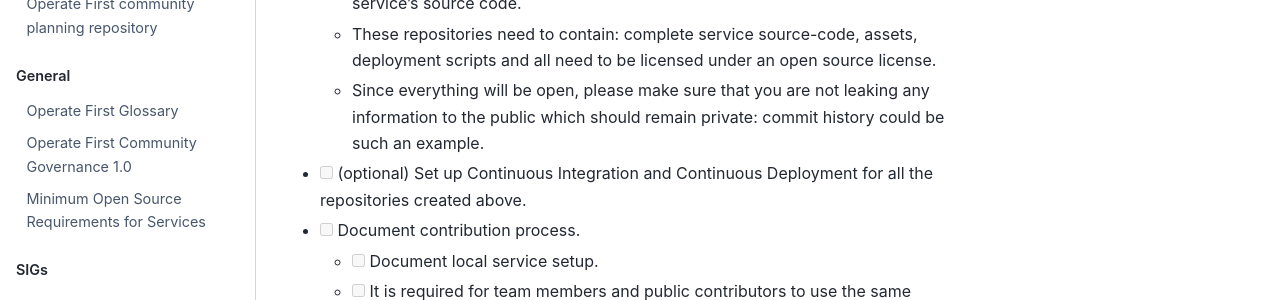
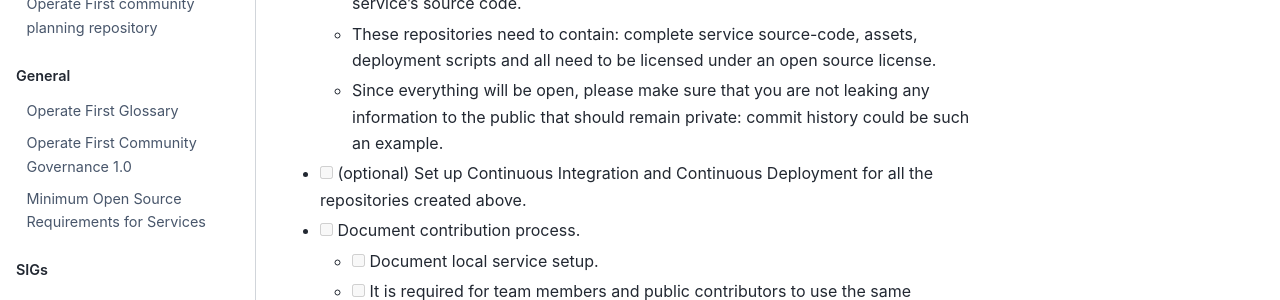
Before and after one commit to operate-first/community, a Jupyter Book: the page built from opening-services.md, in a window 1280 px wide. Shown: the part 345-645 px from the top of the page. Built offline with Jupyter Book 1.0.4 settings and Sphinx 7.4.7 and the Sphinx Book theme 1.1.4, drawn with Linux system fonts in a browser that asks for light colours.

Commit message:
Fixing common 'which/that' switch (copyedit)

```diff
--- a/opening-services.md
+++ b/opening-services.md
@@ -9,7 +9,7 @@
 * [ ] Create a repository on a gitforge of your choice (GitHub, Gitlab, or others) to host the source code.
   * Create as many as you want: you are free to separate deployment from the service's source code.
   * These repositories need to contain: complete service source-code, assets, deployment scripts and all need to be licensed under an open source license.
-  * Since everything will be open, please make sure that you are not leaking any information to the public which should remain private: commit history could be such an example.
+  * Since everything will be open, please make sure that you are not leaking any information to the public that should remain private: commit history could be such an example.
 
 * [ ] (optional) Set up Continuous Integration and Continuous Deployment for all the repositories created above.
 
```
